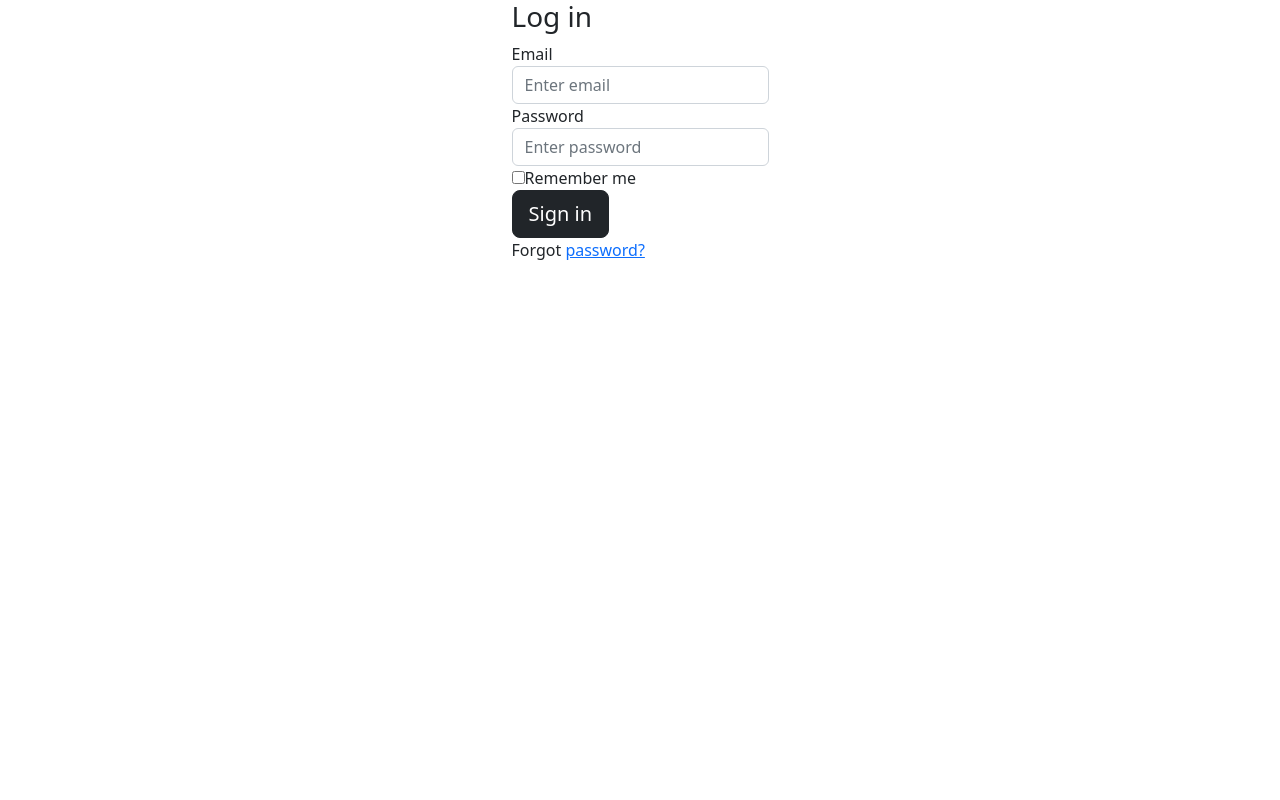
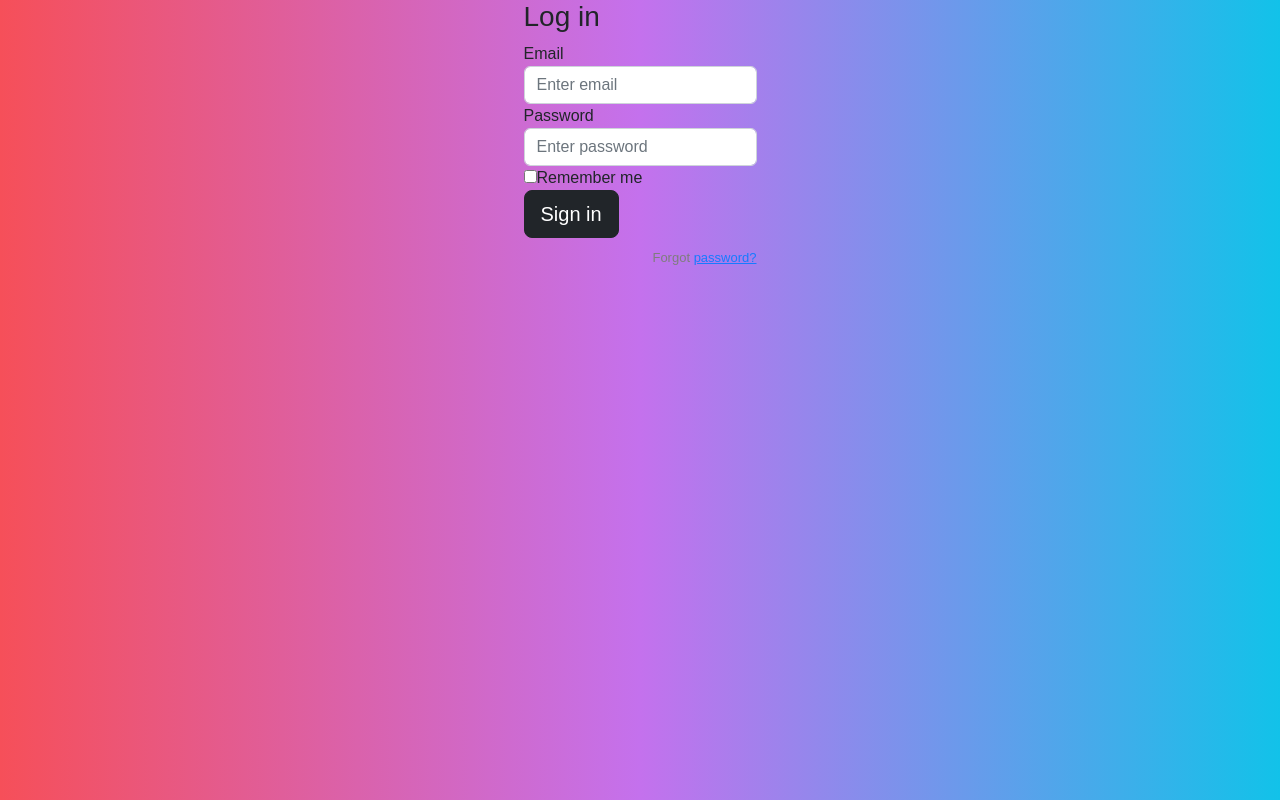
Before and after one commit to m3zh/ft_transcendence, a React (Create React App) app in the folder frontend/: page / in a window 1280 px wide. Built offline with nearby package versions, Linux system fonts and the light colour scheme.

Commit message:
frontend: index css

```diff
--- a/frontend/src/App.js
+++ b/frontend/src/App.js
@@ -4,6 +4,7 @@
   Switch
 } from 'react-router-dom'
 import '../node_modules/bootstrap/dist/css/bootstrap.min.css'
+import './index.css'
 import Home from './Home.js'
 
 function App() {
--- /dev/null
+++ b/frontend/src/index.css
@@ -0,0 +1,70 @@
+* {
+    box-sizing: border-box;
+  }
+
+  body {
+    min-height: 100vh;
+    display: flex;
+    font-weight: 400;
+    font-family: sans-serif;
+    background: #12c2e9;  /* fallback for old browsers */
+    background: -webkit-linear-gradient(to right, #f64f59, #c471ed, #12c2e9);  /* Chrome 10-25, Safari 5.1-6 */
+    background: linear-gradient(to right, #f64f59, #c471ed, #12c2e9); /* W3C, IE 10+/ Edge, Firefox 16+, Chrome 26+, Opera 12+, Safari 7+ */
+
+  }
+
+  body, html, .App, #root, .outer {
+    width: 100%;
+    height: 100%;
+  }
+
+  .navbar-light {
+    background-color: #ffffff;
+    box-shadow: 0px 14px 80px rgba(34, 35, 58, 0.2);
+  }
+
+  .outer {
+    display: flex;
+    justify-content: center;
+    flex-direction: column;
+    text-align: left;
+  }
+
+  .inner {
+    width: 450px;
+    margin: auto;
+    background: #ffffff;
+    box-shadow: 0px 14px 80px rgba(34, 35, 58, 0.2);
+    padding: 40px 55px 45px 55px;
+    border-radius: 15px;
+    transition: all .3s;
+  }
+
+  .outer .form-control:focus {
+    border-color: #167bff;
+    box-shadow: none;
+  }
+
+  .outer h3 {
+    text-align: center;
+    margin: 0;
+    line-height: 1;
+    padding-bottom: 20px;
+  }
+
+  .custom-control-label {
+    font-weight: 400;
+  }
+
+  .forgot-password,
+  .forgot-password a {
+    text-align: right;
+    font-size: 13px;
+    padding-top: 10px;
+    color: #7f7d7d;
+    margin: 0;
+  }
+
+  .forgot-password a {
+    color: #167bff;
+  }
```
